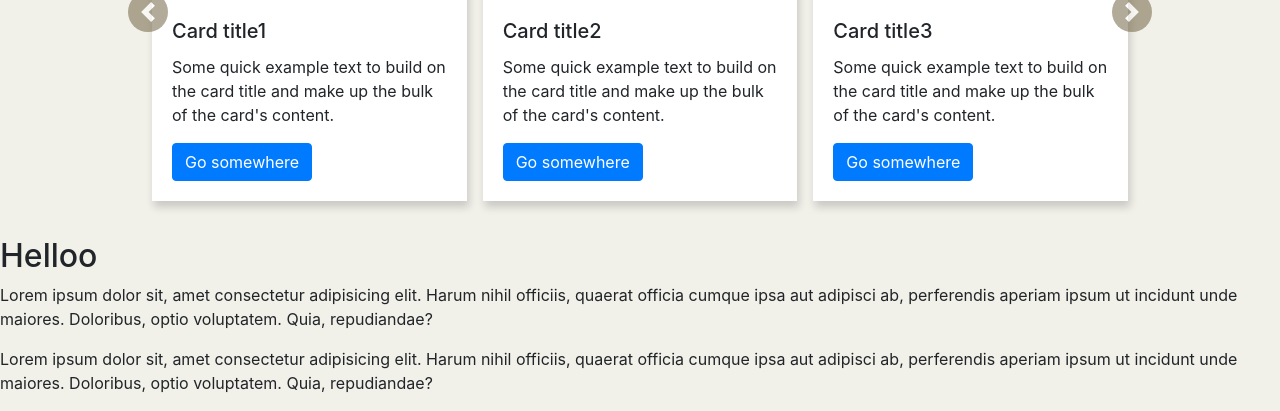
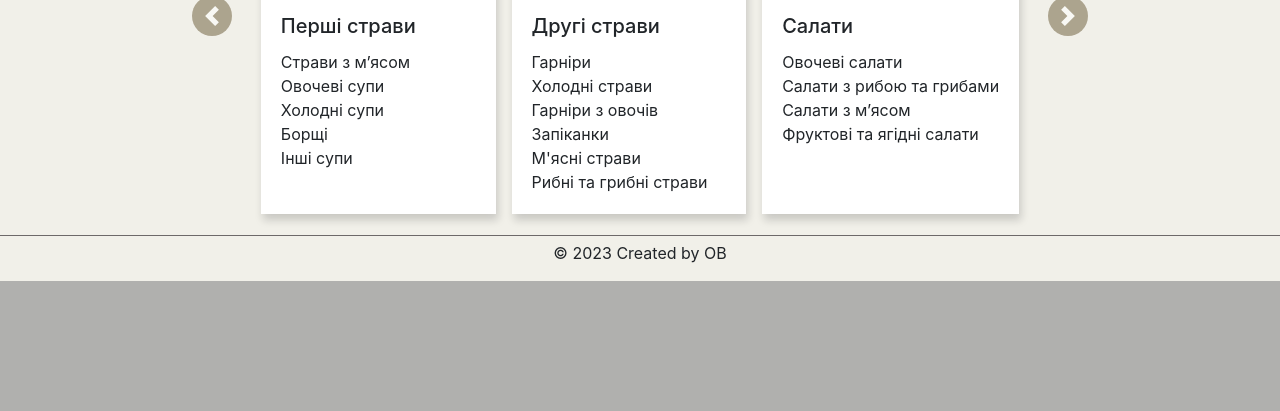
Before and after one commit to OksanaBukartyk/food_site, a Django app: template main/templates/main/index.html in a window 1280 px wide. Shown: the part 1267-1678 px from the top of the page. After the commit the page ends 1548 px from the top, so only its background shows below. Run offline with Django 3.2, Linux system fonts and the light colour scheme; the template is opened without the code that fills it, so the values that code supplies are empty.

Commit message:
edit categories cards, add dropdown-toggle to category navbar-item

```diff
--- a/main/static/main/css/style.css
+++ b/main/static/main/css/style.css
@@ -7,8 +7,7 @@ body {
 /* -------- головна навігаційна панель --------*/
 /* родитель */
 .navbar {
-  background-color: rgb(199, 175, 139);
-  margin: 0;
+  margin:5px 15%;
   padding: 0;
 
 }
@@ -34,12 +33,15 @@ body {
 }
 
 /* flex-элемент */
-.navbar-element {
+.navbar-element{
   padding: 5px;
   margin: 0 15px;
 
 }
-
+.dropdown-menu{
+  padding: 15px;
+margin: 0 15%;
+}
 .navbar-btn,
 .logo-btn {
   vertical-align: middle;
@@ -155,7 +157,7 @@ body {
 
 /* -------- картки продуктів в вигляді каруселі -------- */
 .carousel{
-margin:  20px 10%;
+  margin:5px 15%;
 }
 .cards-wrapper {
   display: flex;
@@ -166,6 +168,7 @@ margin:  20px 10%;
   max-height: 100%;
 }
 .card {
+  cursor: pointer;
   margin: 0 0.5em;
   box-shadow: 2px 6px 8px 0 rgba(22, 22, 26, 0.18);
   border: none;
@@ -190,4 +193,14 @@ margin:  20px 10%;
 }
 
 
+/* --------   footer   -------- */
+
+footer{
+  border-top: 1px solid rgb(109, 105, 105);
+  margin: 0;
+  padding-top: 5px;
+  text-align: center;
+}
+
+
 /* --------      -------- */
--- a/main/static/main/js/script.js
+++ b/main/static/main/js/script.js
@@ -1,3 +1,8 @@
+function redirectToDish(element) {
+  window.location.href = element.getAttribute('data-url');
+};
+
+
 var slideIndex = 0;
 showSlides();
 
--- a/main/templates/main/base.html
+++ b/main/templates/main/base.html
@@ -6,10 +6,10 @@
     <meta charset="UTF-8">
     <meta name="viewport" content="width=device-width, initial-scale=1.0">
     <title>Document</title>
-    <link rel="stylesheet" href="https://cdn.jsdelivr.net/npm/bootstrap@4.3.1/dist/css/bootstrap.min.css" integrity="sha384-ggOyR0iXCbMQv3Xipma34MD+dH/1fQ784/j6cY/iJTQUOhcWr7x9JvoRxT2MZw1T" crossorigin="anonymous">
+    <link rel="stylesheet" href="https://cdn.jsdelivr.net/npm/bootstrap@4.3.1/dist/css/bootstrap.min.css"
+        integrity="sha384-ggOyR0iXCbMQv3Xipma34MD+dH/1fQ784/j6cY/iJTQUOhcWr7x9JvoRxT2MZw1T" crossorigin="anonymous">
     <link rel="stylesheet" type="text/css" href="{% static 'main/css/style.css' %}">
 </head>
-
 
 <body>
     <div class="navbar">
@@ -21,7 +21,15 @@
                 <a href="{% url 'index' %}" class="logo-btn" aria-pressed="true">Food</a>
             </li>
             <li class="navbar-element">
-                <a href="{% url 'index' %}" class="navbar-btn" role="button" aria-pressed="true">Категорії</a>
+                <a href="" class="navbar-btn dropdown-toggle dropdown-toggle-split" id="menu1" role="button"
+                    data-toggle="dropdown">Категорії
+                </a>
+                <ul class="dropdown-menu" role="menu" aria-labelledby="menu1">
+                    <li><a class="navbar-btn" href="#">Перші страви</a></li>
+                    <li><a class="navbar-btn" href="#">Другі страви</a></li>
+                    <li><a class="navbar-btn" href="#">Салати</a></li>
+                    <li><a class="navbar-btn" href="#">Консервація та соління</a></li>
+                </ul>
             </li>
             {% if user.is_authenticated %}
             <li class="navbar-element">
@@ -35,36 +43,35 @@
         </ul>
         <ul class="navbar-right-list">
             {% if user.is_authenticated %}
-
             <li class="navbar-element">
                 <img width="40" height="40" src="https://img.icons8.com/carbon-copy/100/user.png" alt="user" /> <a
                     class="navbar-btn" href="{% url 'profile' %}">Профіль</a>
             </li>
             <li class="navbar-element"> <a class="navbar-btn" href="{% url 'logout' %}">Вихід</a></li>
-
-
             {% else %}
             <li class="navbar-element">
                 <img width="40" height="40" src="https://img.icons8.com/carbon-copy/100/user.png" alt="user" />
                 <a class="navbar-btn" href="{% url 'login' %}">Вхід</a>
             </li>
-
             {% endif %}
-
         </ul>
     </div>
+    {% block content %}
+    {% endblock %}
+    <footer>
+        <p>© 2023 Created by OB</p>
+    </footer>
+    <script src="https://code.jquery.com/jquery-3.3.1.slim.min.js"
+        integrity="sha384-q8i/X+965DzO0rT7abK41JStQIAqVgRVzpbzo5smXKp4YfRvH+8abtTE1Pi6jizo"
+        crossorigin="anonymous"></script>
+    <script src="https://cdn.jsdelivr.net/npm/popper.js@1.14.7/dist/umd/popper.min.js"
+        integrity="sha384-UO2eT0CpHqdSJQ6hJty5KVphtPhzWj9WO1clHTMGa3JDZwrnQq4sF86dIHNDz0W1"
+        crossorigin="anonymous"></script>
+    <script src="https://cdn.jsdelivr.net/npm/bootstrap@4.3.1/dist/js/bootstrap.min.js"
+        integrity="sha384-JjSmVgyd0p3pXB1rRibZUAYoIIy6OrQ6VrjIEaFf/nJGzIxFDsf4x0xIM+B07jRM"
+        crossorigin="anonymous"></script>
+    <script src="{% static 'main/js/script.js' %}"></script>
+</body>
 
 
-    {% block content %}
-    {% endblock %}
-
-
-
-    <script src="https://code.jquery.com/jquery-3.3.1.slim.min.js" integrity="sha384-q8i/X+965DzO0rT7abK41JStQIAqVgRVzpbzo5smXKp4YfRvH+8abtTE1Pi6jizo" crossorigin="anonymous"></script>
-    <script src="https://cdn.jsdelivr.net/npm/popper.js@1.14.7/dist/umd/popper.min.js" integrity="sha384-UO2eT0CpHqdSJQ6hJty5KVphtPhzWj9WO1clHTMGa3JDZwrnQq4sF86dIHNDz0W1" crossorigin="anonymous"></script>
-    <script src="https://cdn.jsdelivr.net/npm/bootstrap@4.3.1/dist/js/bootstrap.min.js" integrity="sha384-JjSmVgyd0p3pXB1rRibZUAYoIIy6OrQ6VrjIEaFf/nJGzIxFDsf4x0xIM+B07jRM" crossorigin="anonymous"></script>
-
-</body>
-
-<script src="{% static 'main/js/script.js' %}"></script>
 </html>
--- a/main/templates/main/index.html
+++ b/main/templates/main/index.html
@@ -30,84 +30,78 @@
     <div class="carousel-inner">
       <div class="carousel-item active">
         <div class="cards-wrapper">
-        <div class="card">
+
+        <div class="card" data-url="{% url 'index' %}" onclick="redirectToDish(this)">
           <img src="https://html5css.ru/edithtm/img_nature_wide.jpg" class="card-img-top" alt="...">
           <div class="card-body">
-            <h5 class="card-title">Card title1</h5>
-            <p class="card-text">Some quick example text to build on the card title and make up the bulk of the card's content.</p>
-            <a href="#" class="btn btn-primary">Go somewhere</a>
+            <h5 class="card-title">Перші страви</h5>
+            <p class="card-text">Страви з м’ясом <br> Овочеві супи<br>Холодні супи<br>Борщі<br>Інші супи</p>
           </div>
         </div>
-        <div class="card d-none d-md-block">
+        <div class="card d-none d-md-block" data-url="{% url 'index' %}" onclick="redirectToDish(this)">
           <img src="https://html5css.ru/edithtm/img_nature_wide.jpg" class="card-img-top" alt="...">
           <div class="card-body">
-            <h5 class="card-title">Card title2</h5>
-            <p class="card-text">Some quick example text to build on the card title and make up the bulk of the card's content.</p>
-            <a href="#" class="btn btn-primary">Go somewhere</a>
+            <h5 class="card-title">Другі страви</h5>
+            <p class="card-text">Гарніри<br>Холодні страви<br>Гарніри з овочів<br>Запіканки<br>М'ясні страви<br>Рибні та грибні страви</p>
           </div>
         </div>
-        <div class="card d-none d-md-block">
+        <div class="card d-none d-md-block" data-url="{% url 'index' %}" onclick="redirectToDish(this)">
           <img src="https://html5css.ru/edithtm/img_nature_wide.jpg" class="card-img-top" alt="...">
           <div class="card-body">
-            <h5 class="card-title">Card title3</h5>
-            <p class="card-text">Some quick example text to build on the card title and make up the bulk of the card's content.</p>
-            <a href="#" class="btn btn-primary">Go somewhere</a>
+            <h5 class="card-title">Салати</h5>
+            <p class="card-text">Овочеві салати<br>Салати з рибою та грибами<br>Салати з м’ясом<br>Фруктові та ягідні салати</p>
           </div>
         </div>
       </div>
       </div>
-      <div class="carousel-item">
+      <div class="carousel-item ">
         <div class="cards-wrapper">
-          <div class="card">
+          <div class="card" data-url="{% url 'index' %}" onclick="redirectToDish(this)">
             <img src="https://html5css.ru/edithtm/img_nature_wide.jpg" class="card-img-top" alt="...">
             <div class="card-body">
-              <h5 class="card-title">Card title4</h5>
-              <p class="card-text">Some quick example text to build on the card title and make up the bulk of the card's content.</p>
-              <a href="#" class="btn btn-primary">Go somewhere</a>
+              <h5 class="card-title">Консервація та соління</h5>
+              <p class="card-text">Овочі<br>Фрукти та ягоди<br>Гриби<br>Джеми та варення<br>Різні соління та маринади</p>
             </div>
           </div>
-          <div class="card d-none d-md-block">
+          <div class="card d-none d-md-block" data-url="{% url 'index' %}" onclick="redirectToDish(this)">
             <img src="https://html5css.ru/edithtm/img_nature_wide.jpg" class="card-img-top" alt="...">
             <div class="card-body">
-              <h5 class="card-title">Card title5</h5>
-              <p class="card-text">Some quick example text to build on the card title and make up the bulk of the card's content.</p>
-              <a href="#" class="btn btn-primary">Go somewhere</a>
+              <h5 class="card-title">Напої</h5>
+              <p class="card-text">Алкогольні напої (вина) <br> Різні напої</p>
             </div>
           </div>
-          <div class="card d-none d-md-block">
+          <div class="card d-none d-md-block" data-url="{% url 'index' %}" onclick="redirectToDish(this)">
             <img src="https://html5css.ru/edithtm/img_nature_wide.jpg" class="card-img-top" alt="...">
             <div class="card-body">
-              <h5 class="card-title">Card title6</h5>
-              <p class="card-text">Some quick example text to build on the card title and make up the bulk of the card's content.</p>
-              <a href="#" class="btn btn-primary">Go somewhere</a>
+              <h5 class="card-title">Десерти</h5>
+              <p class="card-text">Торти<br>Пироги<br>Тістечка<br>Печиво<br>Креми та глазурі<br>Інша випічка<br>Різні солодощі</p>
             </div>
           </div>
         </div>
       </div>
       <div class="carousel-item">
         <div class="cards-wrapper">
-          <div class="card">
+          <div class="card" data-url="{% url 'index' %}" onclick="redirectToDish(this)">
             <img src="https://html5css.ru/edithtm/img_nature_wide.jpg" class="card-img-top" alt="...">
             <div class="card-body">
-              <h5 class="card-title">Card title7</h5>
+              <h5 class="card-title">Category 7</h5>
               <p class="card-text">Some quick example text to build on the card title and make up the bulk of the card's content.</p>
-              <a href="#" class="btn btn-primary">Go somewhere</a>
+
             </div>
           </div>
-          <div class="card d-none d-md-block">
+          <div class="card d-none d-md-block" data-url="{% url 'index' %}" onclick="redirectToDish(this)">
             <img src="https://html5css.ru/edithtm/img_nature_wide.jpg" class="card-img-top" alt="...">
             <div class="card-body">
-              <h5 class="card-title">Card title8</h5>
+              <h5 class="card-title">Category 8</h5>
               <p class="card-text">Some quick example text to build on the card title and make up the bulk of the card's content.</p>
-              <a href="#" class="btn btn-primary">Go somewhere</a>
+
             </div>
           </div>
-          <div class="card d-none d-md-block">
+          <div class="card d-none d-md-block" data-url="{% url 'index' %}" onclick="redirectToDish(this)">
             <img src="https://html5css.ru/edithtm/img_nature_wide.jpg" class="card-img-top" alt="...">
             <div class="card-body">
-              <h5 class="card-title">Card title9</h5>
+              <h5 class="card-title">Category 9</h5>
               <p class="card-text">Some quick example text to build on the card title and make up the bulk of the card's content.</p>
-              <a href="#" class="btn btn-primary">Go somewhere</a>
             </div>
           </div>
         </div>
@@ -122,24 +116,4 @@
       <span class="sr-only">Next</span>
     </a>
   </div>
-
-<h2>Helloo</h2>
-<p>Lorem ipsum dolor sit, amet consectetur adipisicing elit. Harum nihil officiis, quaerat officia cumque ipsa aut
-    adipisci ab, perferendis aperiam ipsum ut incidunt unde maiores. Doloribus, optio voluptatem. Quia, repudiandae?</p>
-<p>Lorem ipsum dolor sit, amet consectetur adipisicing elit. Harum nihil officiis, quaerat officia cumque ipsa aut
-    adipisci ab, perferendis aperiam ipsum ut incidunt unde maiores. Doloribus, optio voluptatem. Quia, repudiandae?</p>
-
-
-{% for dish in dishes %}
-<img src="{{dish.image.url}}" alt="IMAGE">
-<h1> Title: {{dish.title}}</h1>
-<p>Time: {{dish.time}}</p>
-<p>Portions: {{dish.portions}}</p>
-<p>Complexity: {{dish.complexity}}</p>
-
-
-<a href="{% url 'dish_detail_view' id=dish.id %}" class="btn btn-outline-dark" role="button" aria-pressed="true">More</a>
-<hr>
-{% endfor %}
-
 {% endblock content %}
```
Also changed, not shown: main/templates/main/test.html (added, +29 -0 lines), db.sqlite3, media/images/icons8-альпы-16.png (added), media/images/icons8-гора-16.png (added).
